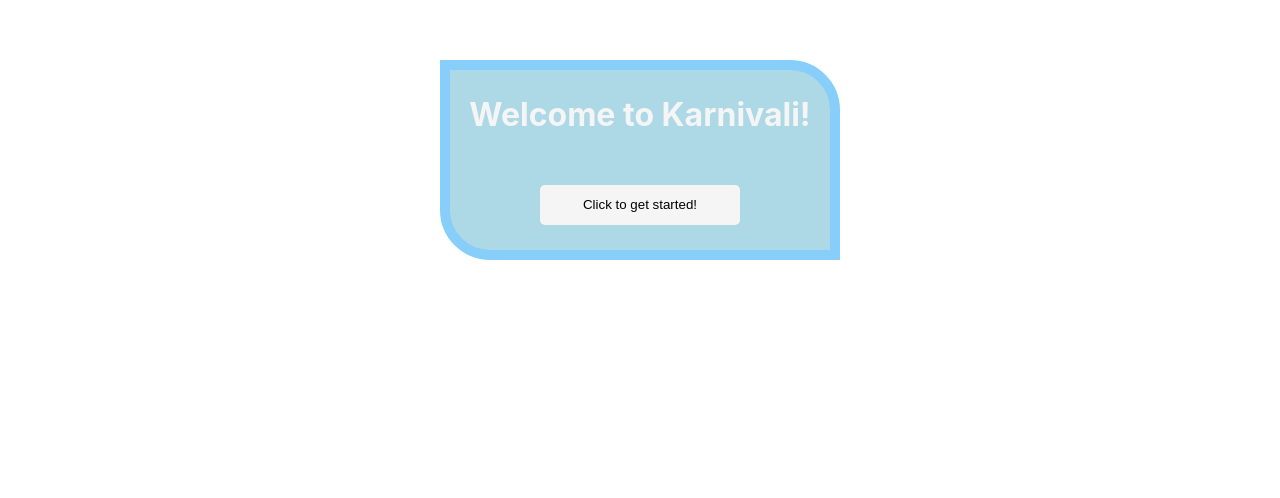
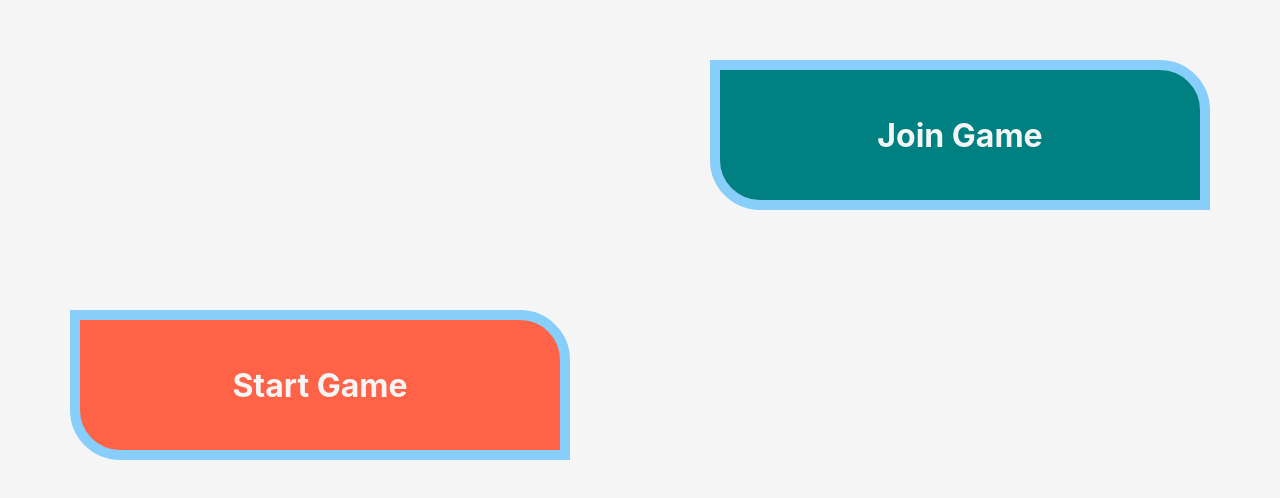
Before and after one commit to dolnuea/Karnivalli, a React (Create React App) app in the folder karnivali_UI/karnivaliui/: page / in a window 1280 px wide. Shown: the part 140-638 px from the top of the page. Built offline with nearby package versions, Linux system fonts and the light colour scheme.

Commit message:
created Start or Join game screen front end: css, background and boxes

```diff
--- a/karnivali_UI/karnivaliui/src/App.js
+++ b/karnivali_UI/karnivaliui/src/App.js
@@ -1,20 +1,22 @@
 import RPSGameScreen from './RockPaperScissorJake/RPKGameScreenJake';
 import WelcomeScreen from './WelcomePage/WelcomeScreen'
+
+import StartOrJoinScreen from './StartOrJoinGame/StartOrJoinScreen';
 import './App.css'
 
+// to test each page, uncomment the line you want to test
 
 function App() {
   return (
     <div>
 
+      <StartOrJoinScreen />
 
-      <WelcomeScreen />
+      { /* <WelcomeScreen /> */}
 
-      {/* <RPSGameScreen/> */}
+      { /* <RPSGameScreen/> */}
 
     </div>
-
-
   );
 }
 
--- /dev/null
+++ b/karnivali_UI/karnivaliui/src/StartOrJoinGame/StartOrJoinGame.css
@@ -0,0 +1,37 @@
+* {
+    margin: auto;
+    padding: 0;
+    box-sizing: border-box;
+    justify-content: center;
+}
+
+.Gamebox {
+    height: 150px;
+    width: 500px;
+    background-color: lightblue;
+    border: lightskyblue 10px solid;
+    border-top-right-radius: 50px;
+    border-bottom-left-radius: 50px;
+    color: whitesmoke;
+    display: flex;
+    justify-content: center;
+    align-items: center;
+}
+
+.StartJoinScreen {
+    height: 100vh;
+    width: 100vw;
+    background-color: whitesmoke;
+    display: flex;
+    justify-content: center;
+}
+
+.Gamebox:nth-child(1) {
+    margin-bottom: 200px;
+    background-color: tomato;
+}
+
+.Gamebox:nth-child(2) {
+    margin-top: 200px;
+    background-color: teal;
+}
--- /dev/null
+++ b/karnivali_UI/karnivaliui/src/StartOrJoinGame/StartOrJoinGame.js
@@ -0,0 +1,15 @@
+import React from "react";
+import reactDom from "react-dom";
+import './StartOrJoinGame.css';
+
+function SelectBox(props) {
+    return (
+      <div className="Gamebox">
+        <h1>
+            {props.name}
+        </h1>
+      </div>
+    );
+  }
+
+  export default SelectBox;
--- /dev/null
+++ b/karnivali_UI/karnivaliui/src/StartOrJoinGame/StartOrJoinScreen.js
@@ -0,0 +1,16 @@
+import React from "react";
+import reactDom from "react-dom";
+
+import SelectBox from "./StartOrJoinGame.js";
+import './StartOrJoinGame.css';
+
+function StartOrJoinScreen() {
+    return (
+      <div className="StartJoinScreen">
+        <SelectBox name="Start Game"/>
+        <SelectBox name="Join Game"/>
+      </div>
+    );
+  }
+
+  export default StartOrJoinScreen;
```
